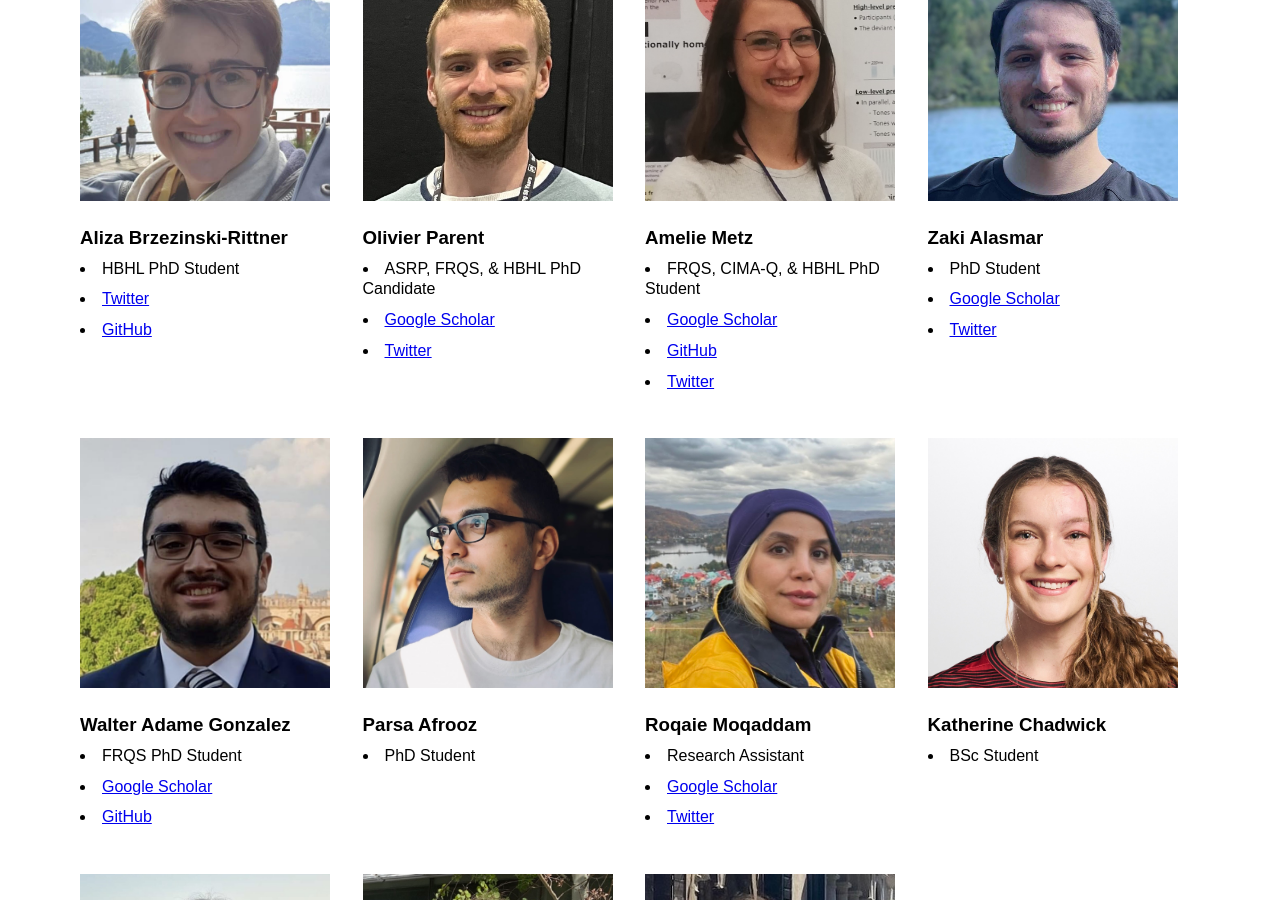
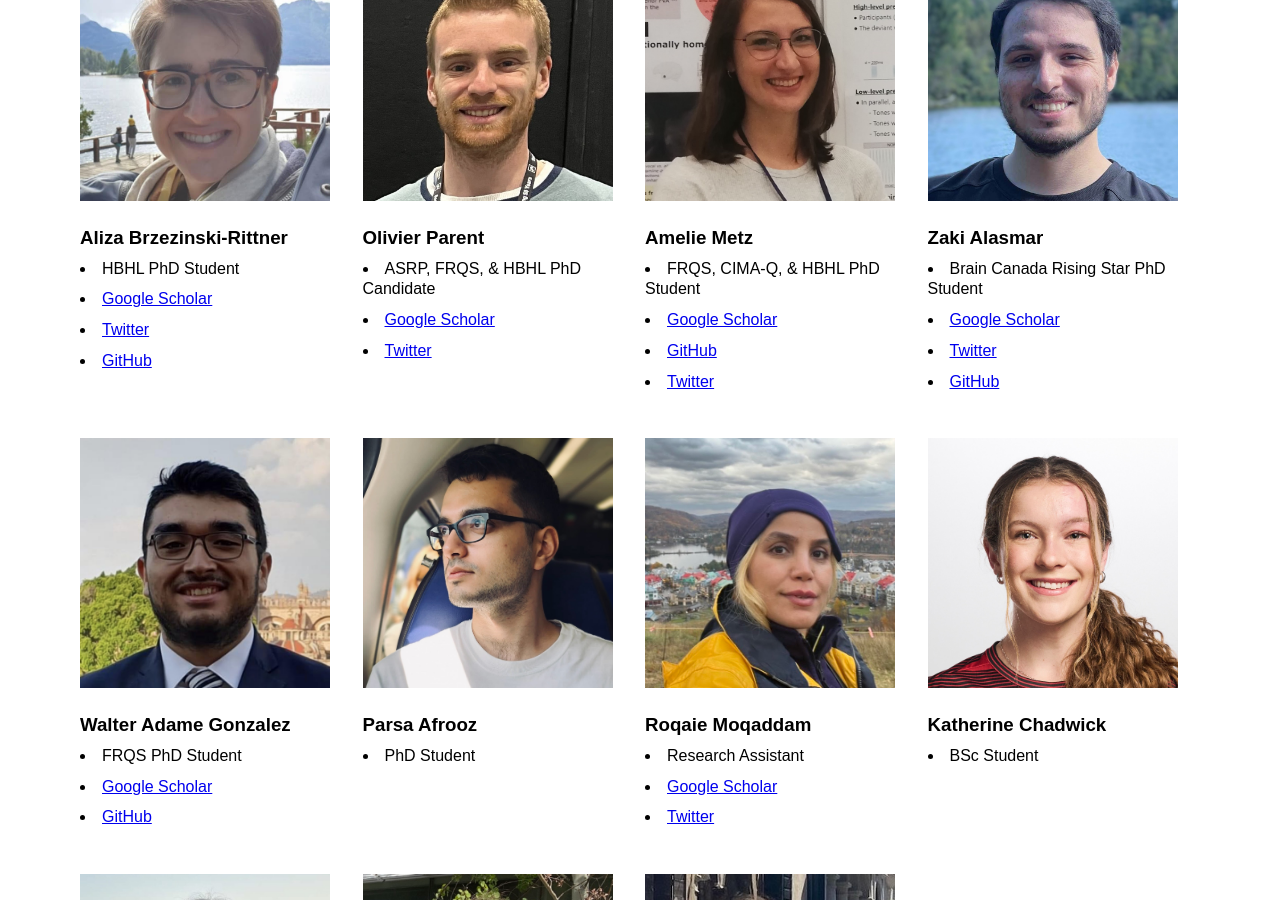
Before and after one commit to VANDAlab/VANDAlab.github.io, a Jekyll site: the page team.html, which Jekyll copies as it is, in a window 1280 px wide and 900 px high, scrolled down 721 px. Built offline with Jekyll 4.4.1, drawn with Linux system fonts in a browser that asks for light colours.

Commit message:
Update team.html

```diff
--- a/team.html
+++ b/team.html
@@ -57,6 +57,7 @@
     <img src="team/aliza.jpg" alt="empty">
     <h3>Aliza Brzezinski-Rittner</h3>
     <li>HBHL PhD Student</li>
+    <li> <a href="https://scholar.google.ca/citations?user=cpNsUaoAAAAJ&hl=en&oi=ao" target="_blank">Google Scholar</a> </li>
     <li> <a href="https://twitter.com/AlBRzez">Twitter</a></li>
       <li><a href="https://github.com/AlBRzez/">GitHub</a> </li>
 </div>
@@ -83,9 +84,10 @@
     <div class="person">
     <img src="team/Zaki.jpeg" alt="empty">
     <h3>Zaki Alasmar</h3>
-    <li>PhD Student</li>
+    <li>Brain Canada Rising Star PhD Student</li>
      <li> <a href="https://scholar.google.ca/citations?user=Z9Rb4NQAAAAJ&hl=en&oi=ao" target="_blank">Google Scholar</a></li>
       <li>     <a href="https://twitter.com/zklsmr">Twitter</a> </li>
+       <li> <a href="https://github.com/zklsmr">GitHub</a> </li>
 </div>
 
 
```
